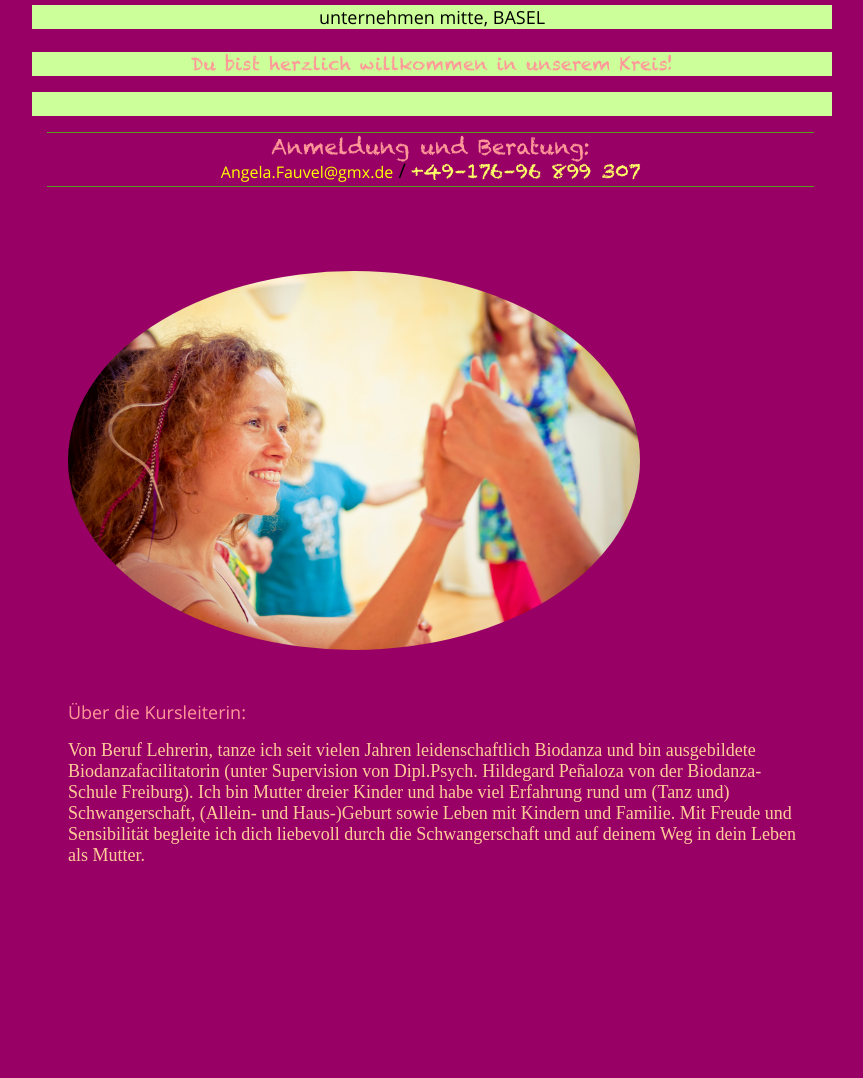
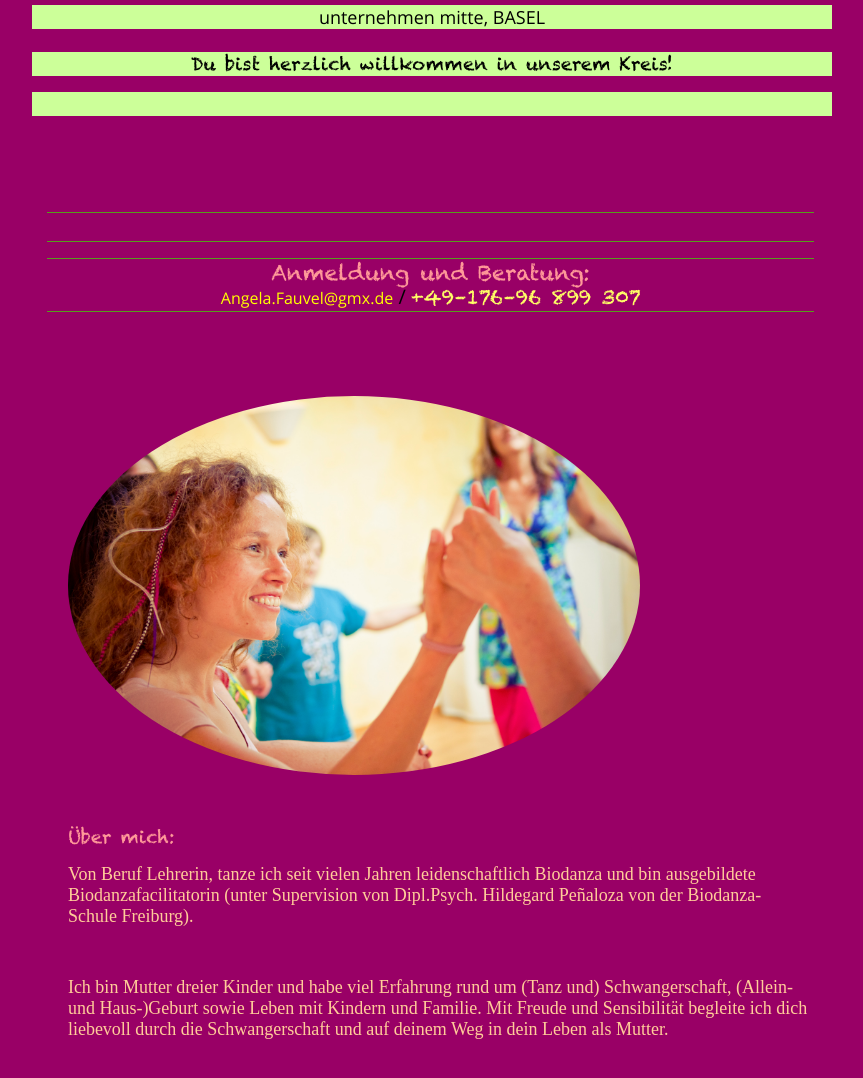
Before and after one commit to biodanza-schwangerschaft/biodanza-schwangerschaft, a plain HTML site: page index.html in a window 1280 px wide. Shown: the part 3520-4598 px from the top of the page, without its empty margins (208-1071 px from the left). Before the commit the page ends 4428 px from the top, so only its background shows below. Drawn offline with Linux system fonts and the light colour scheme.

Commit message:
Website upload

```diff
--- a/index.html
+++ b/index.html
@@ -7,7 +7,7 @@
 	<META NAME="AUTHOR" CONTENT="Angela Fauvel">
 	<META NAME="CREATED" CONTENT="20180414;7390000">
 	<META NAME="CHANGEDBY" CONTENT="Angela Fauvel">
-	<META NAME="CHANGED" CONTENT="20180625;12424500">
+	<META NAME="CHANGED" CONTENT="20180625;12491500">
 	<STYLE TYPE="text/css">
 	<!--
 		@page { size: 14.8cm 21cm }
@@ -229,12 +229,21 @@ den räumen für körper, geist und seele (mitte3)</SPAN></FONT></FONT></FONT></
 <FONT COLOR="#000000"><FONT FACE="Apple SD Gothic Neo"><FONT SIZE=4><SPAN STYLE="background: transparent">unternehmen
 mitte, BASEL</SPAN></FONT></FONT></FONT></P>
 <P ALIGN=CENTER STYLE="margin-bottom: 0cm; background: #ccff99; font-weight: normal; line-height: 150%; page-break-before: auto">
-<FONT COLOR="#ff9999"><FONT FACE="Chalkduster"><FONT SIZE=4>Du bist
+<FONT COLOR="#000000"><FONT FACE="Chalkduster"><FONT SIZE=4>Du bist
 herzlich willkommen in unserem Kreis!</FONT></FONT></FONT></P>
 <P ALIGN=CENTER STYLE="margin-bottom: 0cm; background: #ccff99; line-height: 150%">
 <BR>
 </P>
+<P ALIGN=CENTER STYLE="margin-bottom: 0cm; background: transparent; line-height: 150%">
+<BR>
+</P>
+<P ALIGN=CENTER STYLE="margin-bottom: 0cm; background: transparent; line-height: 150%">
+<BR>
+</P>
 <P ALIGN=CENTER STYLE="margin-left: 0.41cm; margin-right: 0.48cm; margin-bottom: 0cm; background: transparent; border-top: 1.00pt solid #579d1c; border-bottom: 1.00pt solid #579d1c; border-left: none; border-right: none; padding: 0.05cm 0cm; line-height: 150%; page-break-before: auto">
+<BR>
+</P>
+<P ALIGN=CENTER STYLE="margin-left: 0.41cm; margin-right: 0.48cm; margin-bottom: 0cm; background: transparent; border-top: 1.00pt solid #579d1c; border-bottom: 1.00pt solid #579d1c; border-left: none; border-right: none; padding: 0.05cm 0cm; line-height: 150%">
 <FONT FACE="Apple SD Gothic Neo"><FONT COLOR="#ff9999"><FONT FACE="Chalkduster"><FONT SIZE=4 STYLE="font-size: 16pt">Anmeldung
 und Beratung:</FONT></FONT></FONT><FONT COLOR="#ffcccc"><FONT FACE="Chalkduster"><FONT SIZE=4 STYLE="font-size: 16pt"><BR></FONT></FONT></FONT><A HREF="mailto:Angela.Fauvel@gmx.de?subject=Biodanza%20-%20Anmeldung%20und%20Termine"><FONT COLOR="#ffff00">Angela.Fauvel@gmx.de</FONT></A><FONT COLOR="#ffff66"><FONT SIZE=4 STYLE="font-size: 15pt">
 </FONT></FONT><FONT COLOR="#000000"><FONT SIZE=4 STYLE="font-size: 15pt">/
@@ -252,17 +261,24 @@ und Beratung:</FONT></FONT></FONT><FONT COLOR="#ffcccc"><FONT FACE="Chalkduster"
 <BR>
 </P>
 <P STYLE="margin-left: 0.95cm; margin-right: 0.64cm; margin-bottom: 0cm; background: transparent">
-<FONT COLOR="#ffcc99"><FONT FACE="Apple SD Gothic Neo"><FONT SIZE=4><FONT COLOR="#ff9999">Über
-die Kursleiterin:</FONT> </FONT></FONT></FONT>
+<FONT COLOR="#ffcc99"><FONT FACE="Apple SD Gothic Neo"><FONT SIZE=4><FONT COLOR="#ff9999"><FONT FACE="Chalkduster">Über
+mich:</FONT></FONT> </FONT></FONT></FONT>
 </P>
 <P STYLE="margin-left: 0.95cm; margin-right: 0.64cm; margin-bottom: 0cm; background: transparent; page-break-before: auto">
 <FONT FACE="Avenir Next Condensed"><FONT COLOR="#ffcc99"><FONT SIZE=4>Von
 Beruf Lehrerin, tanze ich seit vielen Jahren leidenschaftlich
 Biodanza und bin ausgebildete Biodanzafacilitatorin (unter
 Supervision von Dipl.Psych. Hildegard Peñaloza von der
-Biodanza-Schule Freiburg). Ich bin Mutter dreier Kinder und habe viel
-Erfahrung rund um (Tanz und) Schwangerschaft, (Allein- und
-Haus-)Geburt sowie Leben mit Kindern und Familie. </FONT></FONT><FONT COLOR="#ffcc99"><FONT SIZE=4><SPAN STYLE="font-style: normal"><SPAN STYLE="font-weight: normal">Mit
+Biodanza-Schule Freiburg). </FONT></FONT></FONT>
+</P>
+<P STYLE="margin-left: 0.95cm; margin-right: 0.64cm; margin-bottom: 0cm; background: transparent">
+<BR>
+</P>
+<P STYLE="margin-left: 0.95cm; margin-right: 0.64cm; margin-bottom: 0cm; background: transparent">
+<FONT FACE="Avenir Next Condensed"><FONT COLOR="#ffcc99"><FONT SIZE=4>Ich
+bin Mutter dreier Kinder und habe viel Erfahrung rund um (Tanz und)
+Schwangerschaft, (Allein- und Haus-)Geburt sowie Leben mit Kindern
+und Familie. </FONT></FONT><FONT COLOR="#ffcc99"><FONT SIZE=4><SPAN STYLE="font-style: normal"><SPAN STYLE="font-weight: normal">Mit
 Freude und Sensibilität begleite ich dich liebevoll durch die
 Schwangerschaft und auf deinem Weg in dein Leben als Mutter.</SPAN></SPAN></FONT></FONT></FONT></P>
 <DIV TYPE=FOOTER>
```
Also changed, not shown: 1 other file.
